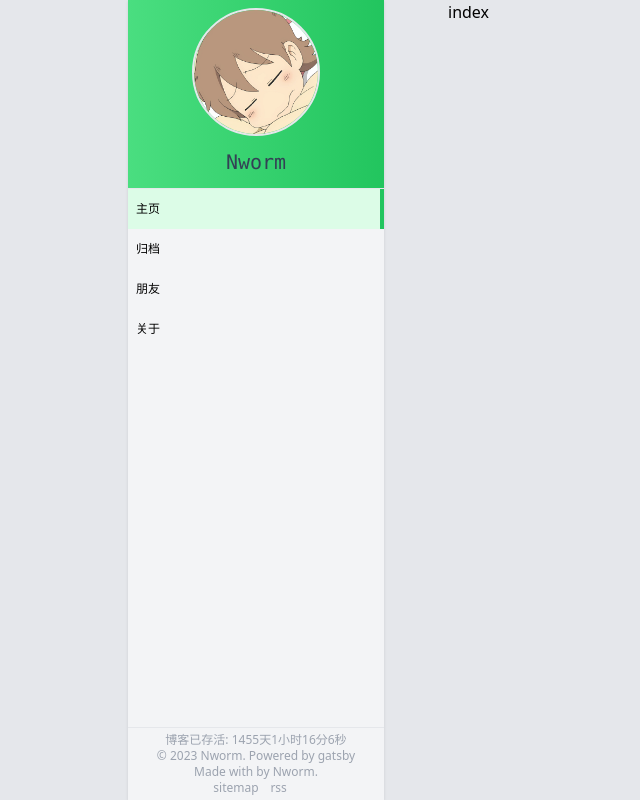
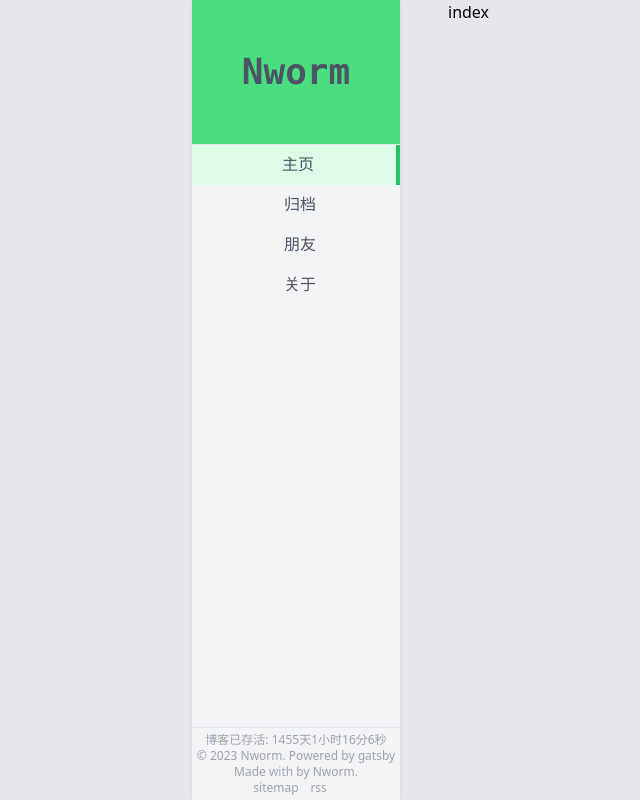
Before and after one commit to 1574242600/blog, a Gatsby site: page / in a window 1280 px wide. Shown: the whole page, without its empty margins (0-640 px from the left). Built offline with nearby package versions, Linux system fonts and the light colour scheme; Gatsby itself is replaced by a stand-in of ours.

Commit message:
🚧 (r/components):  更改侧边栏布局及样式

```diff
--- a/src/components/layout.tsx
+++ b/src/components/layout.tsx
@@ -3,7 +3,6 @@
 import { useSiteMetadata } from '@hooks/use-site-metadata'
 import { useMenuItemsData, MenuItemData } from '@hooks/use-menu-items-data'
 import Sidebar from './sidebar'
-import Avatar from './avatar'
 import Background from './background'
 import Divider from './divider'
 import { Menu, Item } from './menu'
@@ -20,13 +19,10 @@
     return (
         <div>
             <Background />
-            <div className='max-w-5xl mx-auto'>
+            <div className='max-w-4xl mx-auto'>
                 <Sidebar defaultOpenOnMobile={false}>
-                    <div className='pt-2 bg-gradient-to-r from-green-400 to-green-500'>
-                        <Avatar alt={title} />
-                        <div className='font-mono font-medium text-xl text-center p-3 text-slate-700'>
-                            {title}
-                        </div>
+                    <div className='flex justify-center flex-col h-36 p-1 bg-green-400'>
+                        <div className='text-center text-4xl first-line:font-mono font-black text-gray-600'>{title}</div>
                     </div>
                     <Divider />
                     <Menu
@@ -37,12 +33,12 @@
                     >
                         {renderItems(menuItemsData)}
                     </Menu>
-                    <div className='absolute bottom-0 w-full '>
+                    <div className='absolute bottom-0 w-full'>
                         <Divider />
                         <Footer siteMetadata={siteMetadata} />
                     </div>
                 </Sidebar>
-                <div className='lg:ml-80'>{children}</div>
+                <div className='lg:ml-64'>{children}</div>
             </div>
         </div>
     )
--- a/src/components/menu.tsx
+++ b/src/components/menu.tsx
@@ -25,13 +25,13 @@
     const { children, onClick, active = false } = props
 
     const activeClass = ' border-r-4 border-green-500 bg-green-100'
-    const textClass = ' font-mono font-medium  text-xs text-left hover:text-green-600'
+    const textClass = ' font-mono font-medium text-md text-center text-gray-600 hover:text-green-500'
 
     return (
         <li
             onClick={onClick}
             className={
-                'h-10 leading-10 pl-2 cursor-pointer' +
+                'h-10 leading-10 pl-2 cursor-pointer hover:bg-gray-50' +
                 textClass +
                 (active ? activeClass : '')
             }
--- a/src/components/sidebar.tsx
+++ b/src/components/sidebar.tsx
@@ -45,7 +45,7 @@
         <div>
             <div
                 className={
-                    'h-full w-64' + lgClass + lgMClass + ' bg-gray-100 shadow'
+                    'h-full w-52' + lgClass + lgMClass + ' bg-gray-100 shadow'
                 }
                 style={{
                     left: xOffset
```
